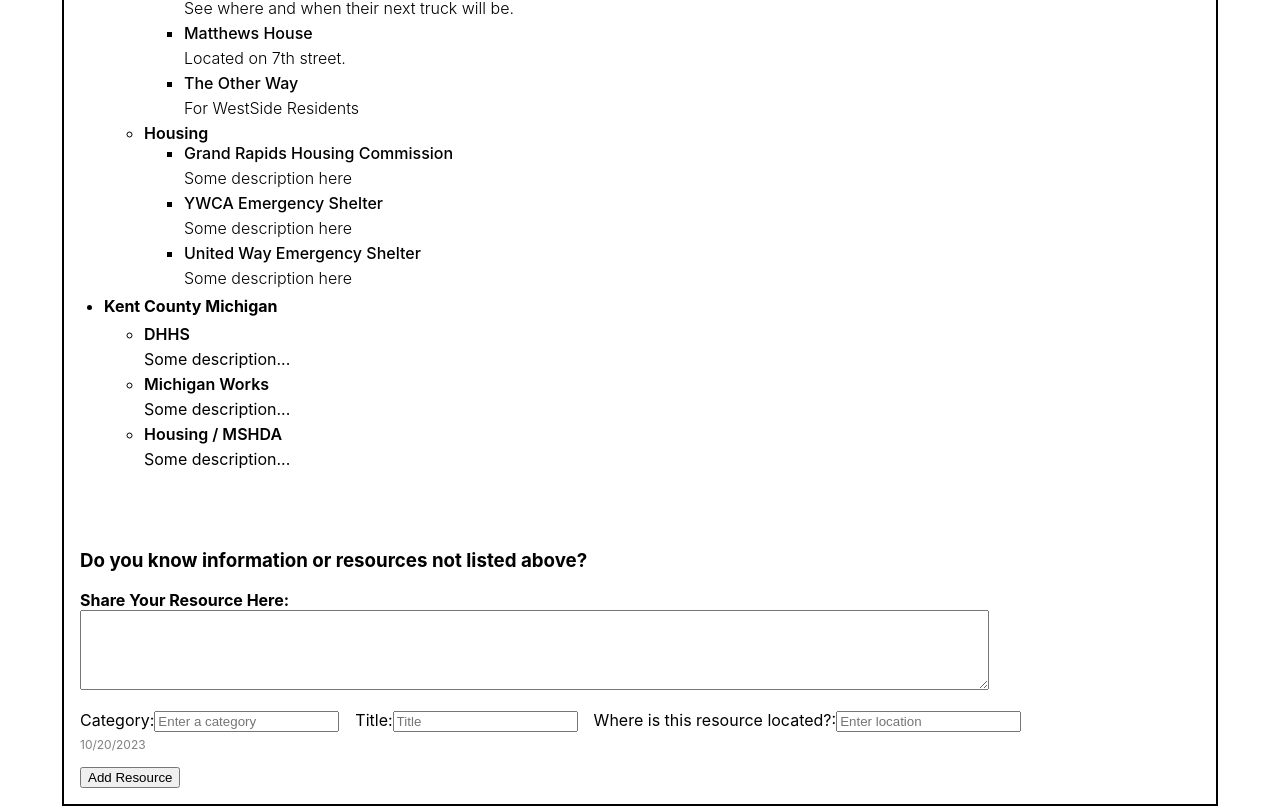
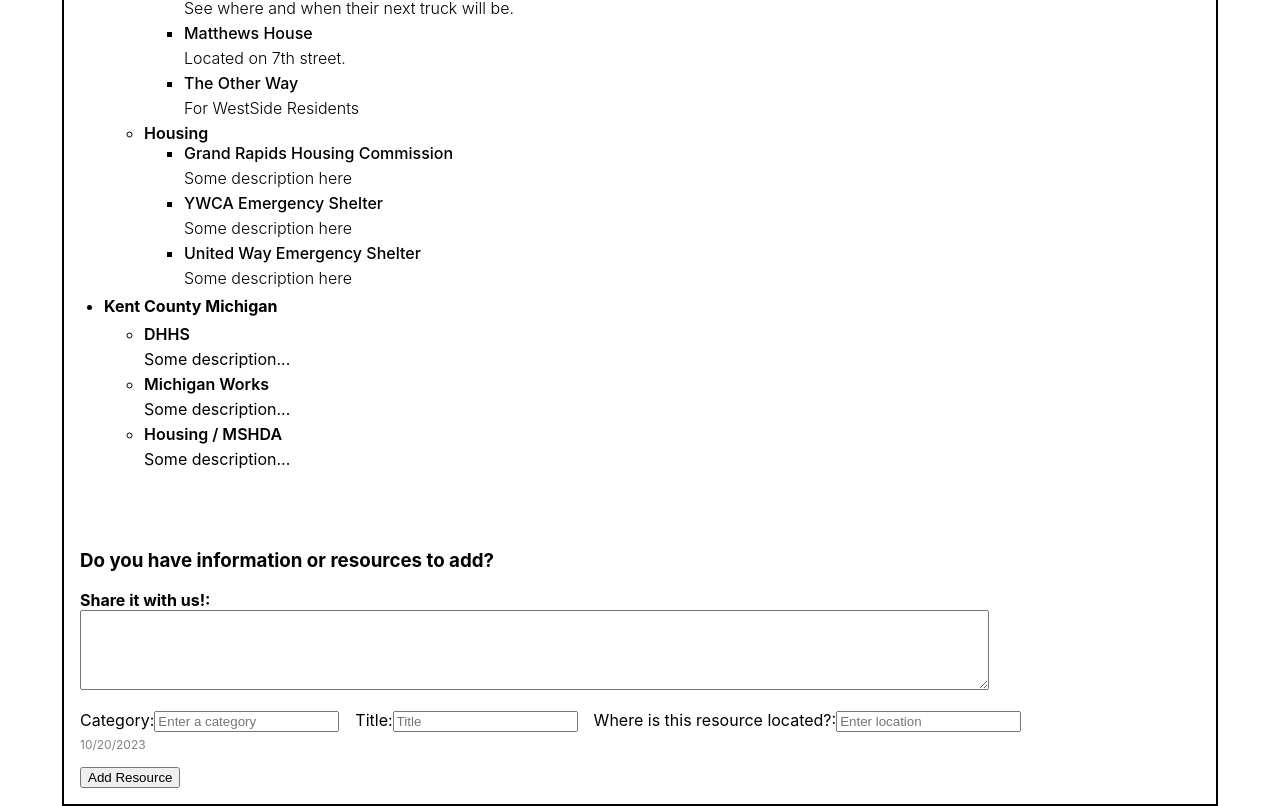
Before and after one commit to jengerred/Beyond-the-Trauma-Community-Forum, a React (Create React App) app: page / in a window 1280 px wide. Shown: the part 2799-3605 px from the top of the page. Built offline with nearby package versions, Linux system fonts and the light colour scheme.

Commit message:
Update resource.js
modifying text

```diff
--- a/src/components/resource.js
+++ b/src/components/resource.js
@@ -24,8 +24,8 @@
     <div>
 
       <div>
-        <h3 style={{marginTop: "5rem"}}>Do you know information or resources not listed above?</h3>
-      <h4>Share Your Resource Here:</h4>
+        <h3 style={{marginTop: "5rem"}}>Do you have information or resources to add?</h3>
+      <h4> Share it with us!:</h4>
  {/*
  FORM:
 
```
